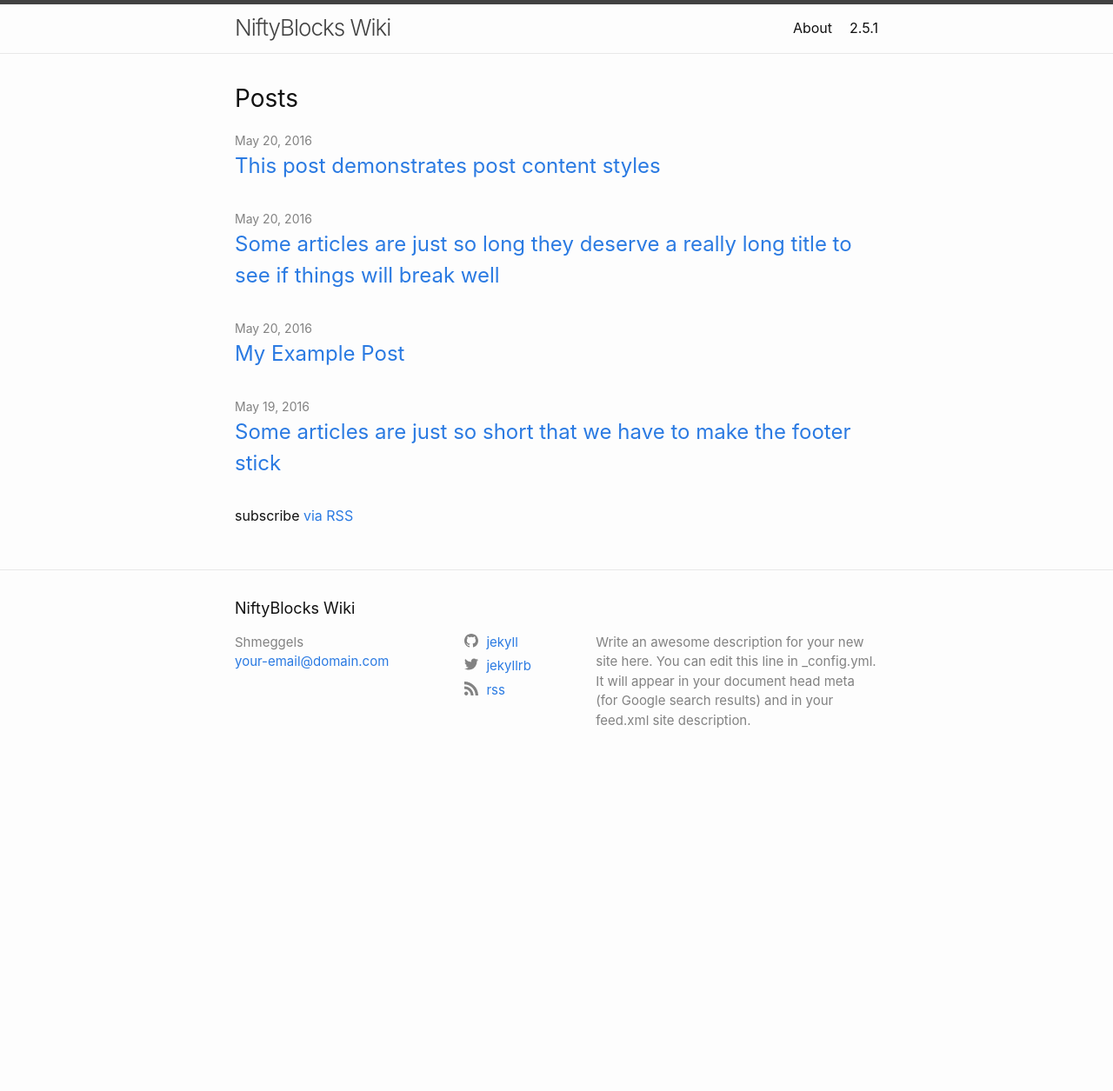
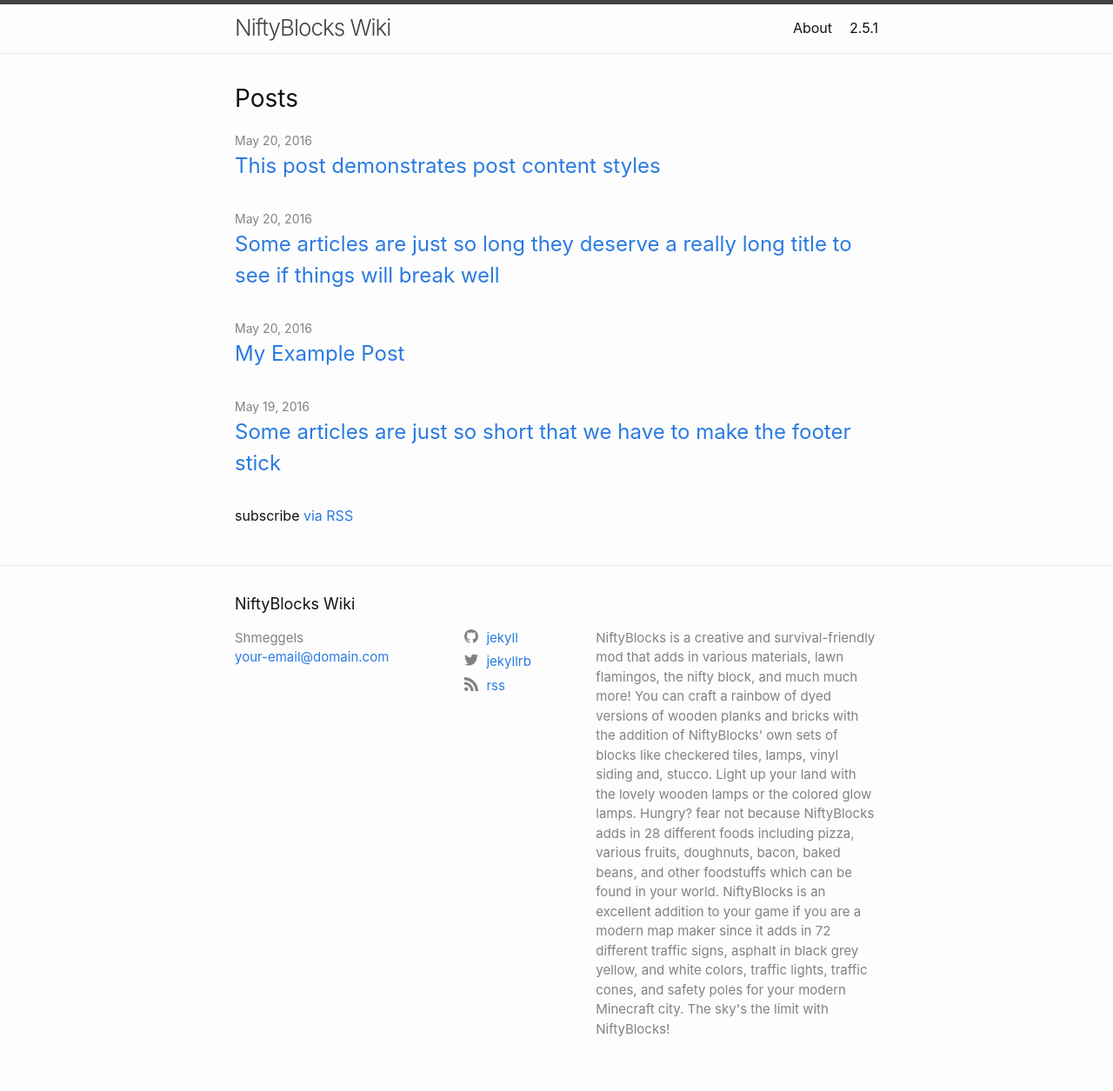
Before and after one commit to mariofish/NiftyBlocks-Wiki, a Jekyll site: the page built from index.md, in a window 1280 px wide. Shown: the whole page at 87% size. Built offline with Jekyll 4.4.1, drawn with Linux system fonts in a browser that asks for light colours; before the commit the page ends 900 px from its top, so only the background shows below that.

Commit message:
Update _config.yml

```diff
--- a/_config.yml
+++ b/_config.yml
@@ -2,9 +2,7 @@ title: NiftyBlocks Wiki
 author: Shmeggels
 email: your-email@domain.com
 description: > # this means to ignore newlines until "twitter_username:"
-  Write an awesome description for your new site here. You can edit this
-  line in _config.yml. It will appear in your document head meta (for
-  Google search results) and in your feed.xml site description.
+ NiftyBlocks is a creative and survival-friendly mod that adds in various materials, lawn flamingos, the nifty block, and much much more!  You can craft a rainbow of dyed versions of wooden planks and bricks with the addition of NiftyBlocks' own sets of blocks like checkered tiles, lamps, vinyl siding and, stucco. Light up your land with the lovely wooden lamps or the colored glow lamps. Hungry? fear not because NiftyBlocks adds in 28 different foods including pizza, various fruits, doughnuts, bacon, baked beans, and other foodstuffs which can be found in your world. NiftyBlocks is an excellent addition to your game if you are a modern map maker since it adds in 72 different traffic signs, asphalt in black grey yellow, and white colors, traffic lights, traffic cones, and safety poles for your modern Minecraft city. The sky's the limit with NiftyBlocks!
 
 # social links
 twitter_username: jekyllrb
```
